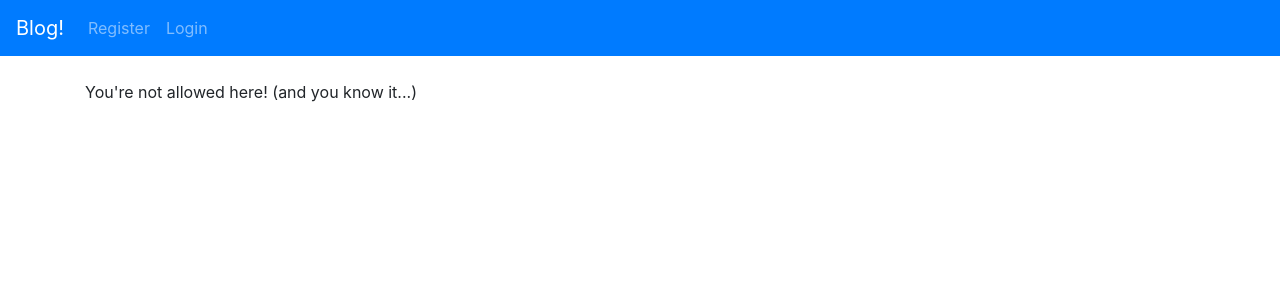
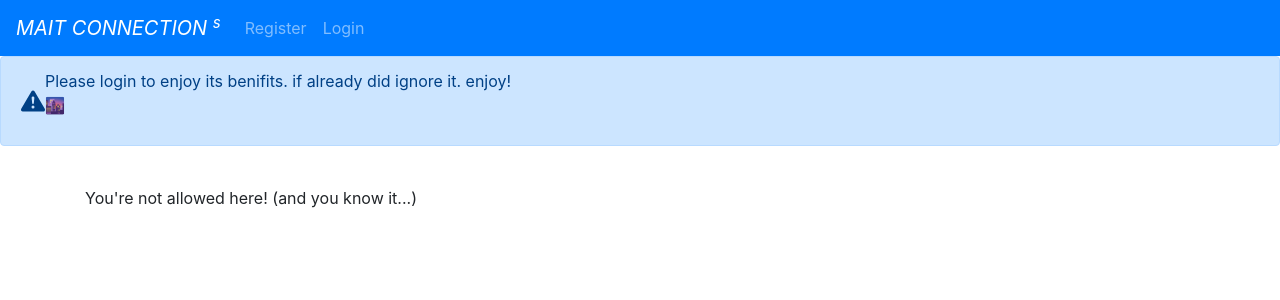
Before and after one commit to gautamj-tech/CONNECTIONS, a Django app: page /members/create_profile_page/ in a window 1280 px wide. Shown: the top 300 px of the page. Run offline with Django 3.2, Linux system fonts and the light colour scheme; some libraries are stand-ins or nearby versions.

Commit message:
Update base.html

```diff
--- a/theblog/templates/base.html
+++ b/theblog/templates/base.html
@@ -11,13 +11,13 @@
 
     <title>
       {% block title %}
-      Blog
+      MAIT CONNECTIONS
       {% endblock %}
     </title>
   </head>
   <body>
     <nav class="navbar navbar-expand-lg navbar-dark bg-primary">
-  <a class="navbar-brand" href="{% url 'home' %}">Blog!</a>
+  <a class="navbar-brand" href="{% url 'home' %}"><em> MAIT CONNECTION <sup>s</sup> </em></a>
   <button class="navbar-toggler" type="button" data-toggle="collapse" data-target="#navbarSupportedContent" aria-controls="navbarSupportedContent" aria-expanded="false" aria-label="Toggle navigation">
     <span class="navbar-toggler-icon"></span>
   </button>
@@ -127,6 +127,14 @@
 
   </div>
 </nav>
+     <div class="alert alert-primary d-flex align-items-center" role="alert">
+  <svg xmlns="http://www.w3.org/2000/svg" width="24" height="24" fill="currentColor" class="bi bi-exclamation-triangle-fill flex-shrink-0 me-2" viewBox="0 0 16 16" role="img" aria-label="Warning:">
+    <path d="M8.982 1.566a1.13 1.13 0 0 0-1.96 0L.165 13.233c-.457.778.091 1.767.98 1.767h13.713c.889 0 1.438-.99.98-1.767L8.982 1.566zM8 5c.535 0 .954.462.9.995l-.35 3.507a.552.552 0 0 1-1.1 0L7.1 5.995A.905.905 0 0 1 8 5zm.002 6a1 1 0 1 1 0 2 1 1 0 0 1 0-2z"/>
+  </svg>
+  <div>
+    Please login to enjoy its benifits. if already did ignore it. enjoy!<p>&#127750;</p>
+  </div>
+    </div>
 
 
 
```
